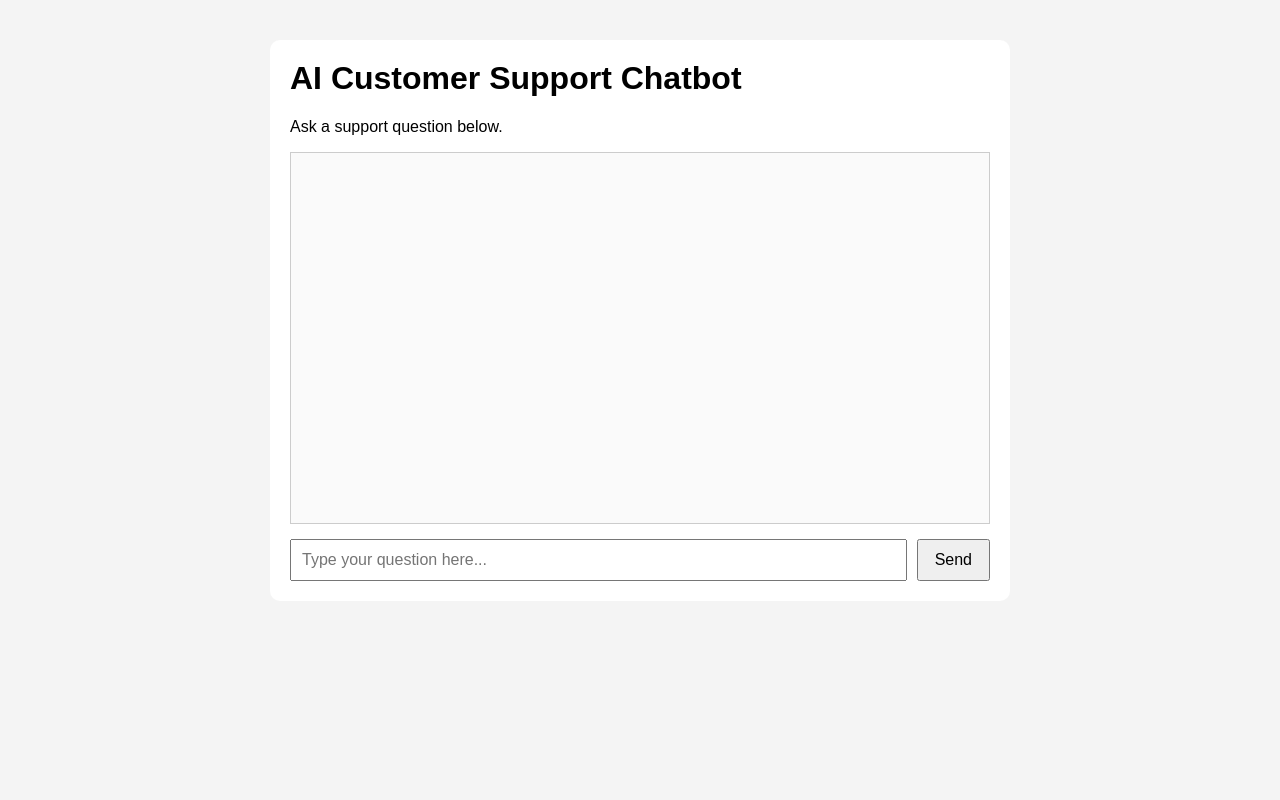
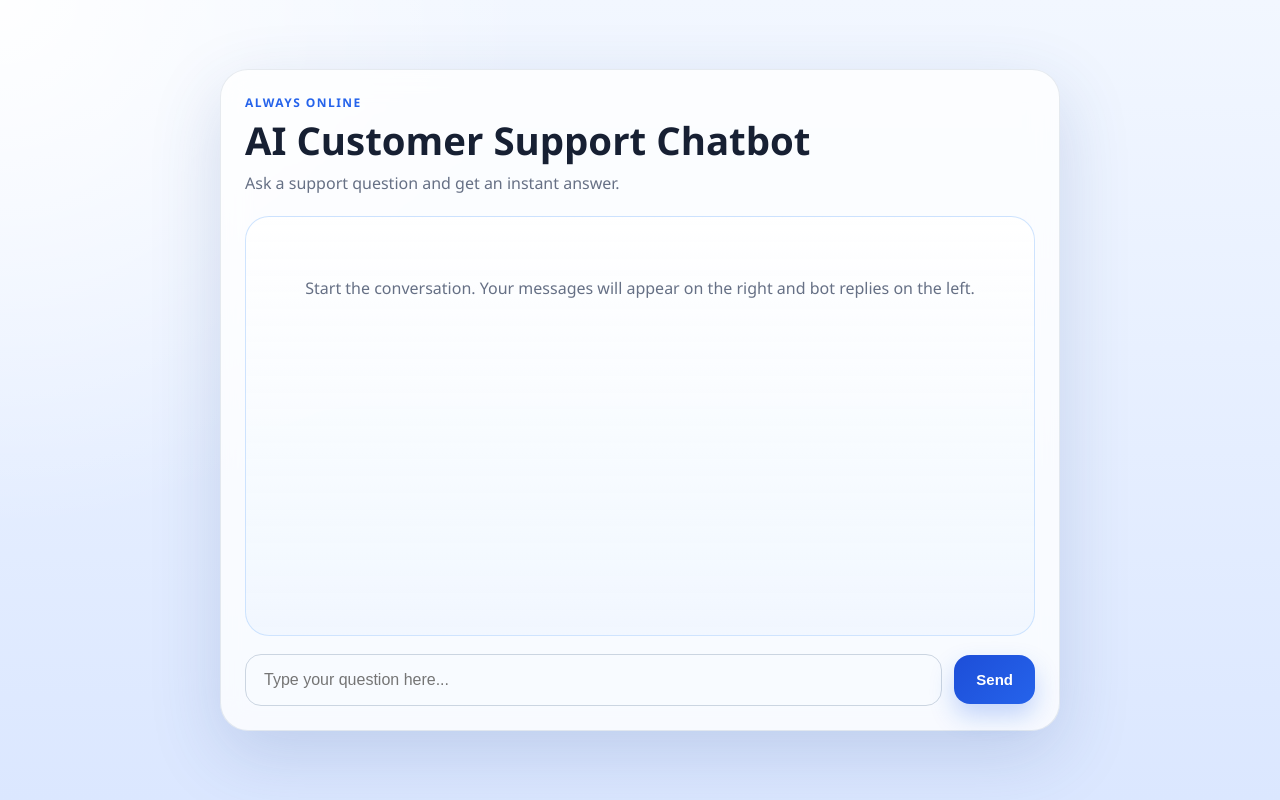
Before and after one commit to auliahrs/ai-chatbot, a Flask app: page / in a window 1280 px wide. Run offline with Flask 3, Linux system fonts and the light colour scheme.

Commit message:
Updated chatbot interface with messaging-style layout

```diff
--- a/static/style.css
+++ b/static/style.css
@@ -1,58 +1,214 @@
+:root {
+    --bg-top: #f2f7ff;
+    --bg-bottom: #dbe7ff;
+    --panel: rgba(255, 255, 255, 0.78);
+    --panel-border: rgba(148, 163, 184, 0.22);
+    --text-main: #172033;
+    --text-muted: #667085;
+    --user-bubble: linear-gradient(135deg, #2f6fed 0%, #1d4ed8 100%);
+    --bot-bubble: #ffffff;
+    --bot-border: #d7e1f0;
+    --input-bg: #f8fbff;
+    --shadow: 0 24px 70px rgba(52, 84, 150, 0.18);
+}
+
+* {
+    box-sizing: border-box;
+}
+
 body {
-    font-family: Arial, sans-serif;
-    background: #f4f4f4;
     margin: 0;
-    padding: 0;
+    min-height: 100vh;
+    display: flex;
+    align-items: center;
+    justify-content: center;
+    padding: 24px;
+    font-family: "Segoe UI", Tahoma, Geneva, Verdana, sans-serif;
+    color: var(--text-main);
+    background:
+        radial-gradient(circle at top left, rgba(255, 255, 255, 0.95), transparent 35%),
+        linear-gradient(180deg, var(--bg-top), var(--bg-bottom));
 }
 
 .container {
-    max-width: 700px;
-    margin: 40px auto;
-    background: white;
-    padding: 20px;
-    border-radius: 10px;
+    width: min(100%, 840px);
+}
+
+.chat-shell {
+    display: flex;
+    flex-direction: column;
+    gap: 18px;
+    min-height: 78vh;
+    padding: 24px;
+    border: 1px solid var(--panel-border);
+    border-radius: 28px;
+    background: var(--panel);
+    backdrop-filter: blur(14px);
+    box-shadow: var(--shadow);
+}
+
+.chat-header {
+    padding-bottom: 4px;
+}
+
+.eyebrow {
+    margin: 0 0 8px;
+    font-size: 12px;
+    font-weight: 700;
+    letter-spacing: 0.12em;
+    text-transform: uppercase;
+    color: #2563eb;
 }
 
 h1 {
-    margin-top: 0;
+    margin: 0;
+    font-size: clamp(1.8rem, 3vw, 2.5rem);
+    line-height: 1.1;
+}
+
+.subtitle {
+    margin: 10px 0 0;
+    color: var(--text-muted);
+    font-size: 1rem;
 }
 
 .chat-box {
-    border: 1px solid #ccc;
-    height: 350px;
+    flex: 1;
+    min-height: 420px;
     overflow-y: auto;
-    padding: 10px;
-    margin-bottom: 15px;
-    background: #fafafa;
+    padding: 18px;
+    border-radius: 24px;
+    background:
+        linear-gradient(180deg, rgba(255, 255, 255, 0.88), rgba(239, 246, 255, 0.78));
+    border: 1px solid rgba(191, 219, 254, 0.75);
 }
 
-.user-msg, .bot-msg {
-    margin-bottom: 12px;
-    padding: 10px;
-    border-radius: 8px;
+.chat-box:empty::before {
+    content: "Start the conversation. Your messages will appear on the right and bot replies on the left.";
+    display: block;
+    color: var(--text-muted);
+    text-align: center;
+    padding: 42px 20px;
 }
 
-.user-msg {
-    background: #dbeafe;
+.message-row {
+    display: flex;
+    flex-direction: column;
+    margin-bottom: 16px;
 }
 
-.bot-msg {
-    background: #e5e7eb;
+.message-row.user {
+    align-items: flex-end;
+}
+
+.message-row.bot {
+    align-items: flex-start;
+}
+
+.message-meta {
+    margin-bottom: 6px;
+    padding: 0 6px;
+    font-size: 12px;
+    font-weight: 700;
+    color: var(--text-muted);
+    text-transform: uppercase;
+    letter-spacing: 0.08em;
+}
+
+.message-bubble {
+    max-width: min(78%, 540px);
+    padding: 14px 16px;
+    border-radius: 20px;
+    font-size: 15px;
+    line-height: 1.55;
+    word-break: break-word;
+    box-shadow: 0 10px 24px rgba(15, 23, 42, 0.08);
+}
+
+.message-row.user .message-bubble {
+    color: #ffffff;
+    background: var(--user-bubble);
+    border-bottom-right-radius: 8px;
+}
+
+.message-row.bot .message-bubble {
+    color: var(--text-main);
+    background: var(--bot-bubble);
+    border: 1px solid var(--bot-border);
+    border-bottom-left-radius: 8px;
 }
 
 .input-area {
     display: flex;
-    gap: 10px;
+    gap: 12px;
+    align-items: center;
 }
 
 input {
     flex: 1;
-    padding: 10px;
+    min-width: 0;
+    padding: 16px 18px;
+    border: 1px solid #cbd5e1;
+    border-radius: 16px;
+    background: var(--input-bg);
     font-size: 16px;
+    color: var(--text-main);
+    outline: none;
+    transition: border-color 0.2s ease, box-shadow 0.2s ease;
+}
+
+input:focus {
+    border-color: #60a5fa;
+    box-shadow: 0 0 0 4px rgba(96, 165, 250, 0.18);
 }
 
 button {
-    padding: 10px 16px;
-    font-size: 16px;
+    border: none;
+    border-radius: 16px;
+    padding: 16px 22px;
+    font-size: 15px;
+    font-weight: 700;
+    color: #ffffff;
+    background: linear-gradient(135deg, #1d4ed8, #2563eb);
     cursor: pointer;
+    box-shadow: 0 12px 24px rgba(37, 99, 235, 0.25);
+    transition: transform 0.2s ease, box-shadow 0.2s ease;
 }
+
+button:hover {
+    transform: translateY(-1px);
+    box-shadow: 0 16px 28px rgba(37, 99, 235, 0.28);
+}
+
+button:active {
+    transform: translateY(0);
+}
+
+@media (max-width: 640px) {
+    body {
+        padding: 12px;
+    }
+
+    .chat-shell {
+        min-height: calc(100vh - 24px);
+        padding: 18px;
+        border-radius: 22px;
+    }
+
+    .chat-box {
+        min-height: 340px;
+        padding: 14px;
+    }
+
+    .message-bubble {
+        max-width: 88%;
+    }
+
+    .input-area {
+        align-items: stretch;
+    }
+
+    button {
+        padding-inline: 18px;
+    }
+}
--- a/templates/index.html
+++ b/templates/index.html
@@ -8,26 +8,52 @@
 </head>
 <body>
     <div class="container">
-        <h1>AI Customer Support Chatbot</h1>
-        <p>Ask a support question below.</p>
+        <div class="chat-shell">
+            <div class="chat-header">
+                <div>
+                    <p class="eyebrow">Always online</p>
+                    <h1>AI Customer Support Chatbot</h1>
+                    <p class="subtitle">Ask a support question and get an instant answer.</p>
+                </div>
+            </div>
 
-        <div class="chat-box" id="chatBox"></div>
+            <div class="chat-box" id="chatBox"></div>
 
-        <div class="input-area">
-            <input type="text" id="userInput" placeholder="Type your question here..." />
-            <button onclick="sendMessage()">Send</button>
+            <div class="input-area">
+                <input type="text" id="userInput" placeholder="Type your question here..." />
+                <button type="button" onclick="sendMessage()">Send</button>
+            </div>
         </div>
     </div>
 
     <script>
+        function escapeHtml(text) {
+            const div = document.createElement("div");
+            div.textContent = text;
+            return div.innerHTML;
+        }
+
+        function appendMessage(role, text) {
+            const chatBox = document.getElementById("chatBox");
+            const roleLabel = role === "user" ? "You" : "Bot";
+
+            chatBox.innerHTML += `
+                <div class="message-row ${role}">
+                    <div class="message-meta">${roleLabel}</div>
+                    <div class="message-bubble">${escapeHtml(text)}</div>
+                </div>
+            `;
+
+            chatBox.scrollTop = chatBox.scrollHeight;
+        }
+
         async function sendMessage() {
             const input = document.getElementById("userInput");
-            const chatBox = document.getElementById("chatBox");
             const message = input.value.trim();
 
             if (!message) return;
 
-            chatBox.innerHTML += `<div class="user-msg"><strong>You:</strong> ${message}</div>`;
+            appendMessage("user", message);
             input.value = "";
 
             try {
@@ -40,10 +66,9 @@
                 });
 
                 const data = await response.json();
-                chatBox.innerHTML += `<div class="bot-msg"><strong>Bot:</strong> ${data.reply}</div>`;
-                chatBox.scrollTop = chatBox.scrollHeight;
+                appendMessage("bot", data.reply);
             } catch (error) {
-                chatBox.innerHTML += `<div class="bot-msg"><strong>Bot:</strong> Error sending message.</div>`;
+                appendMessage("bot", "Error sending message.");
             }
         }
 
```
